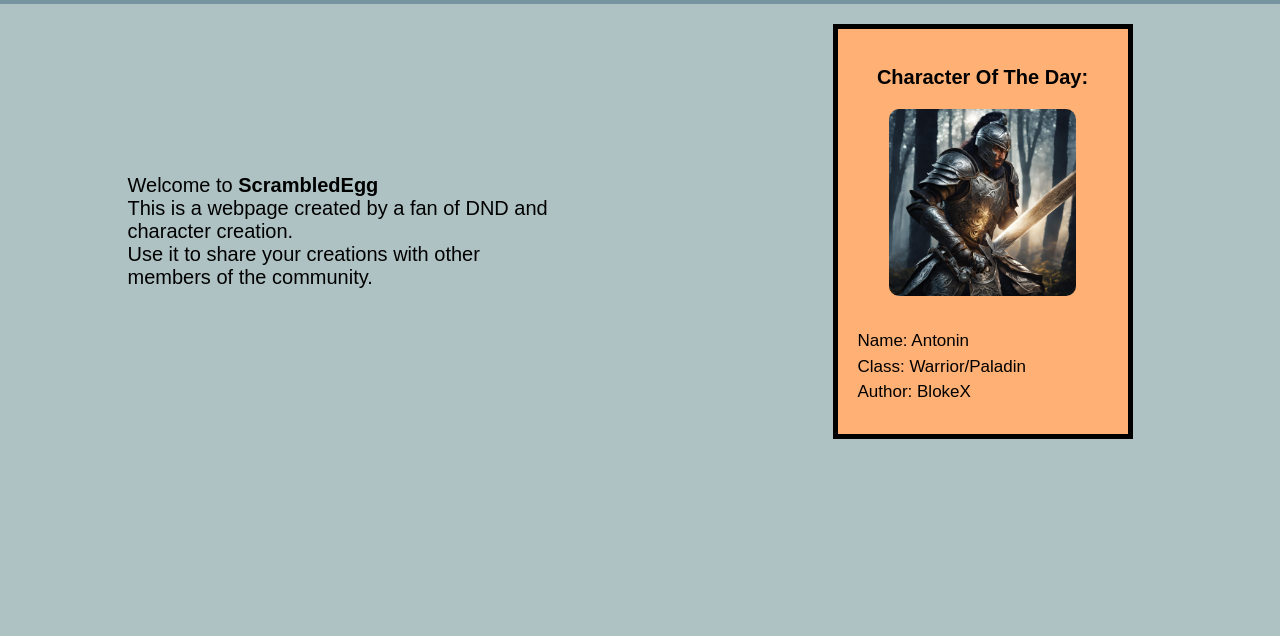
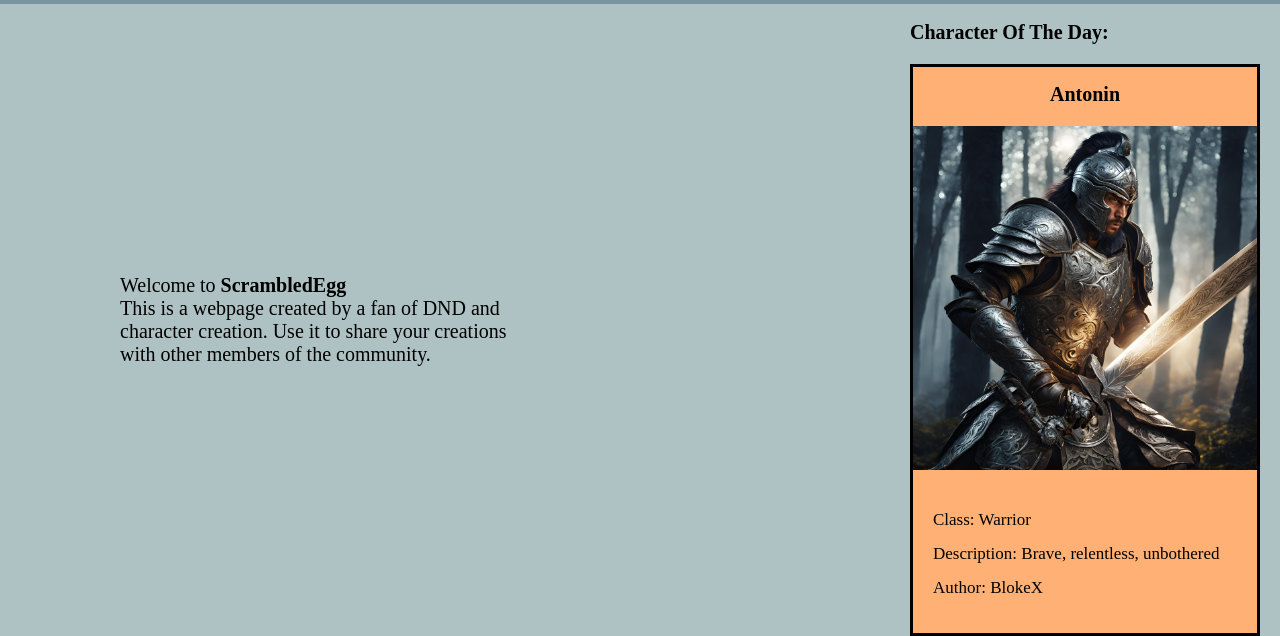
Before and after one commit to MarekJedinak/VAIIko, a plain HTML site: page homePage.html in a window 1280 px wide. Shown: the part 212-848 px from the top of the page. Before the commit the page ends 800 px from the top, so only its background shows below. Drawn offline with Linux system fonts and the light colour scheme.

Commit message:
Pridanie stranky Crate Character +mensie upravy v ostatnych strankach

```diff
--- a/css/homePage.css
+++ b/css/homePage.css
@@ -1,7 +1,7 @@
 .telo {
     width: 100%;
     height: 100%;
-    justify-content: space-around;
+    justify-content: center;
     display: flex;
     flex-wrap: wrap;
     flex-direction: row;
@@ -16,7 +16,7 @@
     display: flex;
     flex-direction: column;
     justify-content: center;
-    font-family: sans-serif;
+    font-family: ui-sans-serif;
     font-size: 16px;
     font-weight: 500;
     padding: 20px;
@@ -29,40 +29,51 @@
     font-weight: bold;
 }
 
+.sekcia-COTD {
+
+}
 .character-of-the-day {
     text-align: center;
-    padding: 20px;
     background-color: #ffb074;
-    max-width: 300px;
-    max-height: 500px;
-    margin: 20px;
-    border: 5px solid black;
+    margin-right: 20px;
+    width: 100%;
+    max-width: 350px;
+    max-height: 600px;
+    border: 3px solid black;
 }
-.character-of-the-day h2 {
-    font-family: sans-serif;
+.sekcia-COTD h2 {
+    font-family: ui-sans-serif;
     font-size: 20px;
     margin-bottom: 20px;
 }
 .character-of-the-day img {
-    max-width: 75%;
+    max-width: 100%;
     height: auto;
-    border-radius: 10px;
-    margin-bottom: 20px;
 }
 .character-of-the-day-description {
+    padding: 20px;
     text-align: left;
     font-size: 17px;
-    font-family: sans-serif;
-    line-height: 0.5;
+    font-family: ui-sans-serif;
+    line-height: 1;
 }
 @media only screen and (min-width: 768px) {
+    .telo {
+        justify-content: center;
+    }
 
     .character-of-the-day, .popis-stranky {
         box-sizing: border-box;
-        width: 60%;
+        width: 100%;
     }
+}
+@media only screen and (min-width: 950px) {
+    .telo {
+        justify-content: space-between;
+    }
+
     .popis-stranky {
         font-size: 20px;
-        padding: 0;
+        margin-left: 100px;
     }
 }
--- a/css/style.css
+++ b/css/style.css
@@ -35,6 +35,7 @@ body, html {
     color: #c9101c;
     font-size: 3rem;
     font-family: ui-sans-serif;
+    font-weight: bold;
     z-index: 1;
     margin: 0;
     padding: 0;
--- a/homePage.html
+++ b/homePage.html
@@ -24,18 +24,22 @@
 <div class="telo">
     <article class="popis-stranky">
         <p>Welcome to <span>ScrambledEgg</span></p>
-        <p>This is a webpage created by a fan of DND and character creation.</p>
-        <p>Use it to share your creations with other members of the community.</p>
+        <p>This is a webpage created by a fan of DND and character creation.
+            Use it to share your creations with other members of the community.</p>
     </article>
-    <div class="character-of-the-day">
+    <div class="sekcia-COTD">
         <h2>Character Of The Day:</h2>
-        <img src="images/character1.jpg" alt="Character Image" />
-        <div class="character-of-the-day-description">
-            <p>Name: Antonin</p>
-            <p>Class: Warrior/Paladin</p>
-            <p>Author: BlokeX</p>
+        <div class="character-of-the-day">
+            <h2>Antonin</h2>
+            <img src="images/character1.jpg" alt="Character Image" />
+            <div class="character-of-the-day-description">
+                <p>Class: Warrior</p>
+                <p>Description: Brave, relentless, unbothered</p>
+                <p>Author: BlokeX</p>
+            </div>
         </div>
     </div>
+
 
 </div>
 </body>
```
Also changed, not shown: charactersPage.html (+11 -11 lines), create_characterPage.html (+20 -1 lines), css/charactersPage.css (+7 -1 lines), css/create_characterPage.css (+26 -0 lines).
